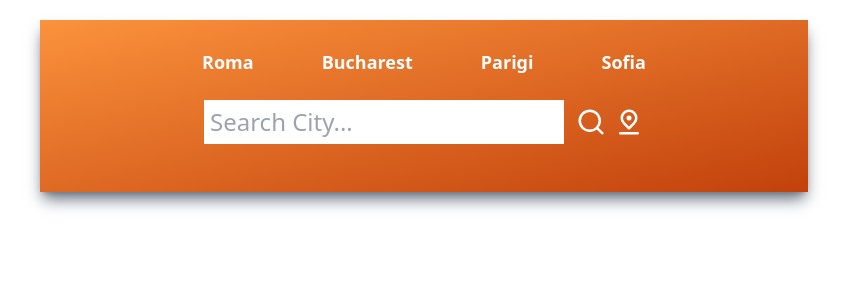
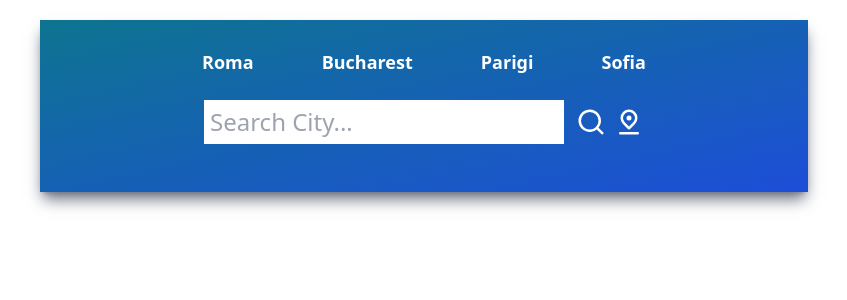
Before and after one commit to denisdiaconu/weather-app, a React (Create React App) app: page / in a window 1280 px wide. Shown: the top 300 px of the page, without its empty margins (216-1063 px from the left). Built offline with nearby package versions, Linux system fonts and the light colour scheme; no server answers.

Commit message:
Add changes to background

```diff
--- a/src/App.js
+++ b/src/App.js
@@ -10,7 +10,7 @@ import { useEffect, useState } from 'react';
 
 function App() {
 
-  const [query, setQuery] = useState({q: 'berlin'})
+  const [query, setQuery] = useState({q: 'Sofia'})
   const [weather, setWeather] = useState(null)
 
   useEffect(() => {
@@ -22,9 +22,19 @@ function App() {
     fetchWeather();
   }, [query])
 
+  const changeBackground = () => {
+    if(!weather) return "from-cyan-700 to-blue-700";
+    if(weather.main.temp <= 10 ) {
+      return "from-blue-400 to-blue-700"
+    } else if (weather.main.temp <= 20) {
+      return "from-cyan-700 to-blue-700"
+    }
+    return "from-yellow-700 to-orange-700"
+  }
+
 
   return (
-    <div className="max-w-screen-md mx-auto h-fit mt-5 py-6 px-32 shadow-lg shadow-gray-500 bg-gradient-to-br from-orange-400 to-orange-700">
+    <div className={`max-w-screen-md mx-auto h-fit mt-5 py-6 px-32 shadow-lg shadow-gray-500 bg-gradient-to-br ${changeBackground()}`}>
       <Buttons setQuery={setQuery} />
       <Inputs setQuery={setQuery} />
 
```
